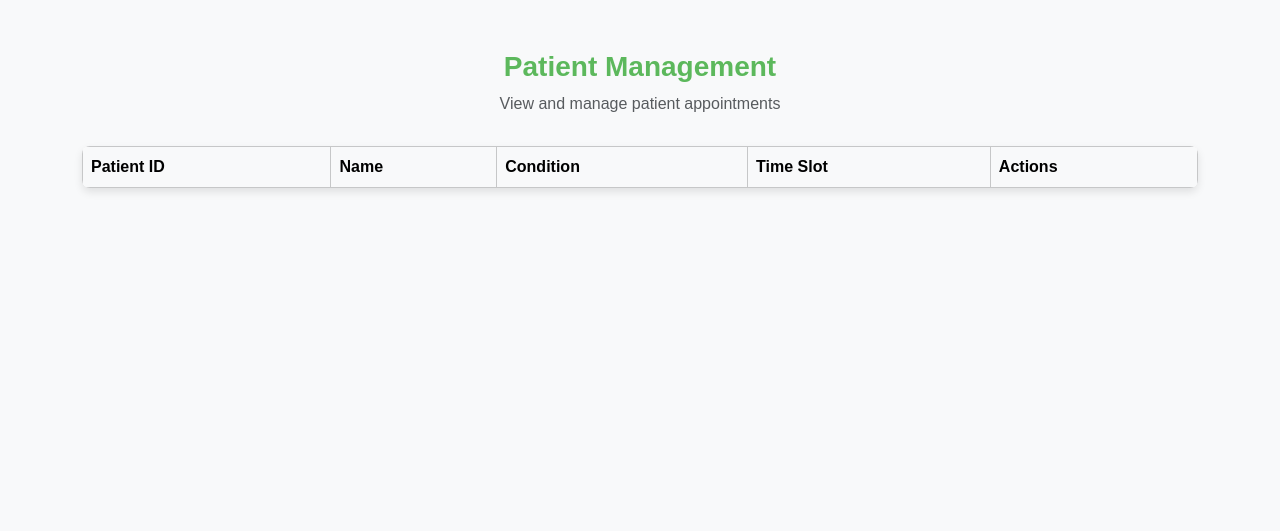
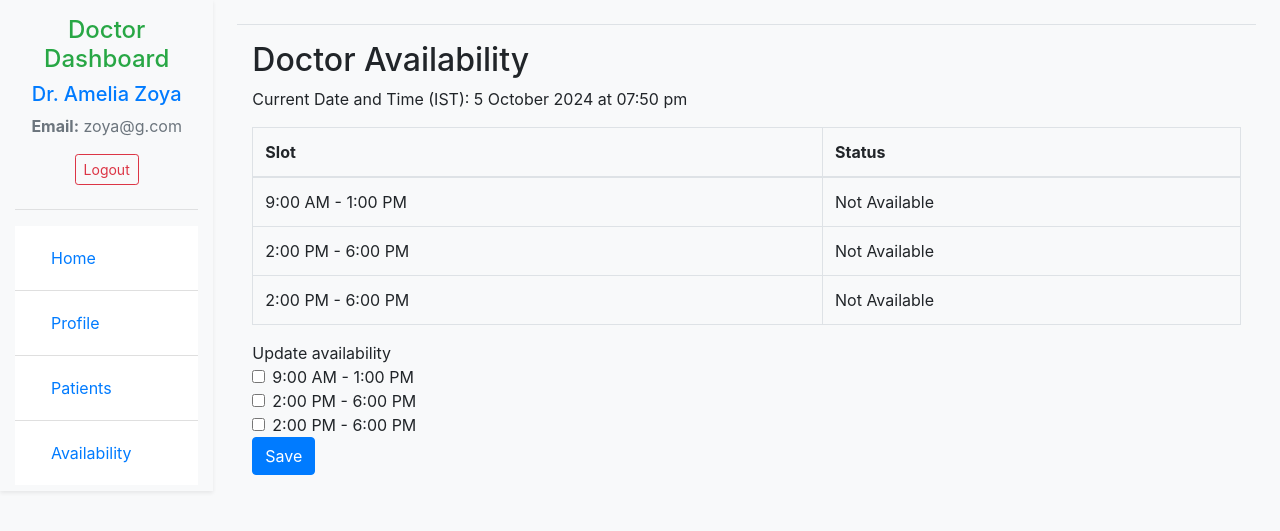
Before and after one commit to arshidathasli/e-hospital, a Django app: page /doctor_availablity/ in a window 1280 px wide. Shown: the top 531 px of the page. Run offline with Django 4.2, Linux system fonts and the light colour scheme; a user stored in the database is signed in; data comes from the database, SQL or seed files in the repository; both versions use the stored data as it was after the commit; lists and menus that the app fills with data are empty; some libraries are stand-ins or nearby versions.

Commit message:
Doctor availability page created doctor dashboard

```diff
--- a/e_hospital/urls.py
+++ b/e_hospital/urls.py
@@ -38,8 +38,10 @@ from main_app.views import (
     # DoctorEditView,
     # DoctorDeleteView
 )
-from main_app.views import update_profile
-
+from main_app.views import (
+    update_profile,
+    update_doctor_availability,
+)
 # from payment_app.views import (
 #     ProceedPaymentView,
 #     PaymentView,
@@ -74,6 +76,7 @@ urlpatterns = [
     path('patient_management/', PatientManagementView.as_view(), name='patient_management'),
     path('doctor_availablity/', DoctorAvailabilityView.as_view(), name='doctor_availability'),
     path('update-profile/', update_profile, name='update_profile'),
+    path('update-doctor-availability/', update_doctor_availability, name='update_doctor_availability'),
 
     # path('patient_details/<int:patient_id>/', PatientDetailsView.as_view(), name='patient_details'),
     # path('patient_appointment_cancel/<int:appointment_id>/', PatientAppointmentCancelView.as_view(), name='patient_appointment_cancel'),
--- a/main_app/models.py
+++ b/main_app/models.py
@@ -55,3 +55,12 @@ class Appointment(models.Model):
     def save(self, *args, **kwargs):
         self.clean()  # Call the clean method before saving
         super().save(*args, **kwargs)
+
+
+class DoctorAvailability(models.Model):
+    doctor = models.ForeignKey(CustomUser, on_delete=models.CASCADE)
+    day = models.DateField()
+    time_slots = models.JSONField()
+
+    def __str__(self):
+        return f'{self.doctor.first_name} is available on {self.day} during {self.time_slots}'
--- a/main_app/views.py
+++ b/main_app/views.py
@@ -1,3 +1,7 @@
+from datetime import datetime
+from pytz import timezone
+import pprint
+import json
 from django.shortcuts import render, render, redirect, get_object_or_404
 from django.views.generic import TemplateView, UpdateView, CreateView, DeleteView, FormView, ListView
 from django.contrib.auth.mixins import LoginRequiredMixin
@@ -10,7 +14,11 @@ from django.views.decorators.http import require_POST
 from django.contrib.auth.decorators import login_required
 
 from .forms import PatientUpdateForm, AppointmentForm
-from .models import Specialization, Appointment
+from .models import (
+    Specialization,
+    Appointment,
+    DoctorAvailability,
+)
 from auth_app.models import CustomUser
 
 
@@ -104,10 +112,41 @@ class PatientManagementView(LoginRequiredMixin, View):
 
 
 class DoctorAvailabilityView(LoginRequiredMixin, View):
-    template_name = 'patient_management.html'
+    template_name = 'doctor_availability.html'
 
     def get(self, request):
-        context = {}
+        india = timezone('Asia/Kolkata')
+        today = datetime.now(india).strftime('%Y-%m-%d')
+        slots = DoctorAvailability.objects.filter(doctor=request.user.id, day=today).first()
+        doctor_id = request.user.id
+        profile = CustomUser.objects.get(id = doctor_id)
+        print(f"Profile: {profile}")
+        specialization = Specialization.objects.filter(user = doctor_id).first()
+        context = {
+            'first_name': profile.first_name,
+            'last_name': profile.last_name,
+            'email': profile.email,
+            'phone_number': profile.phone_number,
+            'qualification': specialization.qualification if specialization else None,
+            'specialization': specialization.specialization if specialization else None,
+            'fee': specialization.fee if specialization else None,
+        }
+        time_slots = slots.time_slots if slots else None
+        if not slots:
+            time_slots = [
+                {"start_time": "9:00 AM",
+                "end_time": "1:00 PM",
+                "status": "Not Available"},
+                {"start_time": "2:00 PM",
+                "end_time": "6:00 PM",
+                "status": "Not Available"},
+                {"start_time": "2:00 PM",
+                "end_time": "6:00 PM",
+                "status": "Not Available"},
+            ]
+
+            DoctorAvailability.objects.create(doctor=request.user, day=today, time_slots=time_slots)
+        context["slots"] = time_slots
         return render(request, self.template_name, context)
 
 
@@ -149,6 +188,44 @@ def update_profile(request):
 
     return JsonResponse(response_data)
 
+
+@require_POST
+@login_required
+def update_doctor_availability(request):
+    doctor_id = request.user.id
+    try:
+        data = json.loads(request.body)
+    except json.JSONDecodeError:
+        return JsonResponse({'error': 'Invalid JSON data'}, status=400)
+
+    # Print request body
+    print("Request Body:")
+    pprint.pprint(data)
+    response_data = []
+    availability_list = data.get('availability', [])
+    availability_list_for_db = []
+    for availability_entry in availability_list:
+        start_time_str = availability_entry.get('start_time', None)
+        end_time_str = availability_entry.get('end_time', None)
+        status = availability_entry.get('status', None)
+
+        print(f"Processing availability for start_time: {start_time_str}, end_time: {end_time_str}")
+
+        if status and start_time_str and end_time_str:
+            availability_list_for_db.append({
+                'start_time': start_time_str,
+                'end_time': end_time_str,
+                'status': status
+            })
+    india = timezone('Asia/Kolkata')
+    today = datetime.now(india).strftime('%Y-%m-%d')
+    availability = DoctorAvailability.objects.filter(doctor=doctor_id, day=today).first()
+    availability.time_slots = availability_list_for_db
+    availability.save()
+
+    response_data = availability_list_for_db
+
+    return JsonResponse({'status': 'success', 'availability': response_data})
 
 
 
--- /dev/null
+++ b/templates/doctor_availability.html
@@ -0,0 +1,100 @@
+{% extends "doctor_dashboard_base.html" %}
+
+{% block content %}
+<div class="container">
+    <h2>Doctor Availability</h2>
+    <p id="current-date"></p>
+    <table class="table table-bordered">
+        <thead>
+            <tr>
+                <th>Slot</th>
+                <th>Status</th>
+            </tr>
+        </thead>
+        <tbody>
+            {% for slot in slots %}
+            <tr>
+                <td>{{slot.start_time}} - {{slot.end_time}}</td>
+                <td>{{slot.status}}</td>
+            </tr>
+            {% endfor %}
+        </tbody>
+    </table>
+    <div>Update availability</div>
+
+    <form id="availability-form">
+        {% for slot in slots %}
+        <div class="form-check">
+            <input class="form-check-input" type="checkbox" name="availability" value="{{ slot.start_time }}-{{ slot.end_time }}"
+            {% if slot.status == 'Available' %} checked {% endif %}>
+            <label class="form-check-label">{{ slot.start_time }} - {{ slot.end_time }}</label>
+        </div>
+        {% endfor %}
+        <button type="submit" class="btn btn-primary">Save</button>
+    </form>
+
+
+    <div id="update-message" class="mt-3"></div>
+    <div id="current-availability" class="mt-3"></div>
+</div>
+
+<script>
+document.addEventListener('DOMContentLoaded', function() {
+    // Display current date in IST
+    const currentDateElement = document.getElementById('current-date');
+    const now = new Date();
+    const options = { timeZone: 'Asia/Kolkata', year: 'numeric', month: 'long', day: 'numeric', hour: '2-digit', minute: '2-digit' };
+    currentDateElement.innerText = 'Current Date and Time (IST): ' + now.toLocaleString('en-IN', options);
+
+    // Handle form submission
+    document.getElementById('availability-form').addEventListener('submit', function(event) {
+        event.preventDefault();
+
+        // Collect selected times
+        const checkboxes = document.querySelectorAll('input[name="availability"]');
+        let selectedTimes = [];
+        console.log('Selected Checkboxes:', checkboxes); // Debugging log
+
+        checkboxes.forEach((checkbox) => {
+            let [startTime, endTime] = checkbox.value.split('-');
+
+            selectedTimes.push({
+            start_time: convertTo24Hour(startTime),
+            end_time: convertTo24Hour(endTime),
+            status: checkbox.checked ? 'Available' : 'Not Available'
+            });
+        });
+
+        console.log('Selected Times:', selectedTimes); // Debugging log
+
+        function convertTo24Hour(time) {
+            const [timePart, modifier] = time.split(' ');
+            let [hours, minutes] = timePart.split(':');
+            if (hours === '12') {
+                hours = '00';
+            }
+            if (modifier === 'PM') {
+                hours = parseInt(hours, 10) + 12;
+            }
+            return `${hours}:${minutes}`;
+        }
+
+        // Send the request to the server
+        fetch('/update-doctor-availability/', {
+            method: 'POST',
+            headers: {
+                'Content-Type': 'application/json',
+                'X-CSRFToken': '{{ csrf_token }}'  // Make sure the CSRF token is available
+            },
+            body: JSON.stringify({ availability: selectedTimes })
+        })
+        .then(response => response.json())
+        .then(data => {
+            console.log('Response:', data); // Debugging log
+            window.location.href = window.location.href; // Redirect to the same page
+        })
+        .catch(error => console.error('Error:', error));
+    });
+});
+</script>
+{% endblock %}
--- a/templates/doctor_profile.html
+++ b/templates/doctor_profile.html
@@ -125,6 +125,4 @@
         });
     });
 </script>
-
-
 {% endblock %}
```
Also changed, not shown: db.sqlite3, main_app/migrations/0007_doctoravailability.py (added), main_app/migrations/0008_remove_doctoravailability_end_time_and_more.py (added).
